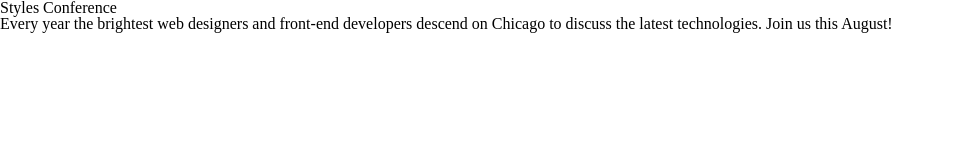
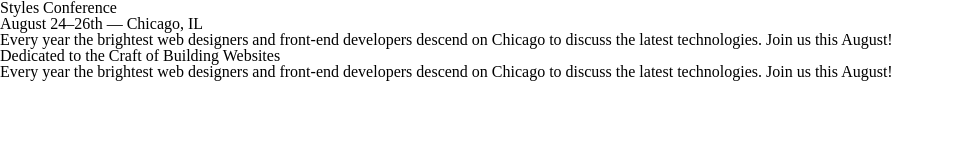
Before and after one commit to 266418/styles-conference, a plain HTML site: page index.html in a window 1280 px wide. Shown: the whole page, without its empty margins (0-954 px from the left). Drawn offline with Linux system fonts and the light colour scheme.

Commit message:
Update index.html

```diff
--- a/index.html
+++ b/index.html
@@ -7,8 +7,15 @@
         <link rel="stylesheet" href="assets/stylesheets/main.css">
     </head>
     <body>
+        <header>
             <h1>Styles Conference</h1>
+            <h3>August 24&ndash;26th &mdash; Chicago, IL</h3>
                 <p> Every year the brightest web designers and front-end developers descend on
                     Chicago to discuss the latest technologies. Join us this August!</p>
-    </body>
+                    <section>
+                        <h2>Dedicated to the Craft of Building Websites</h2>
+                        <p>Every year the brightest web designers and front-end developers descend on Chicago to discuss the latest technologies. Join us this August!</p>
+                      </section>
+                    </header>
+                </body>
 </html>
```
